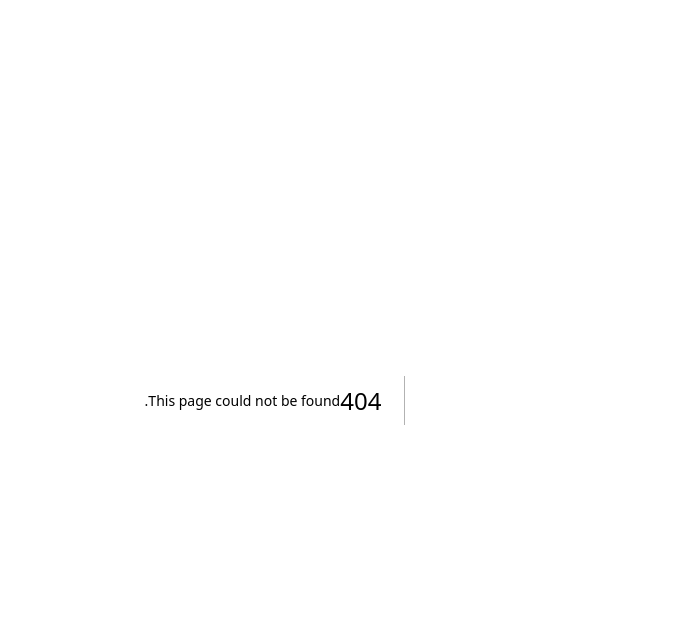
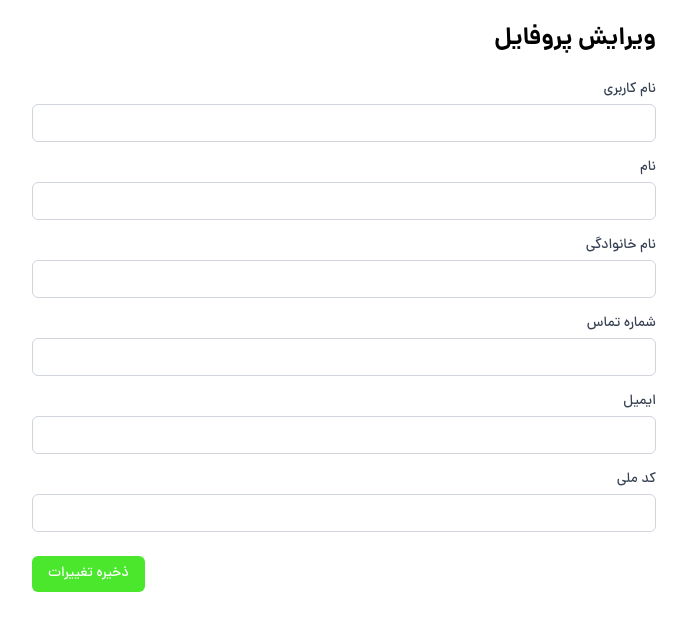
Before and after one commit to jsfather/cactus, a Next.js app: page /user/profile in a window 1280 px wide. Before the commit this address had no page. Shown: the top 630 px of the page, without its empty margins (397-1084 px from the left). Built offline with nearby package versions, Linux system fonts and the light colour scheme; no server answers.

Commit message:
Add user profile API and profile editing page

```diff
--- /dev/null
+++ b/app/lib/api/user/profile.ts
@@ -0,0 +1,25 @@
+import request from '@/app/lib/api/client';
+import { User } from '@/app/lib/types';
+
+export const getProfile = async () => {
+  const response = await request<{ data: User }>('profile');
+
+  if (!response) {
+    throw new Error('خطایی در دریافت اطلاعات پروفایل رخ داده است');
+  }
+
+  return response;
+};
+
+export const updateProfile = async (data: Partial<User>) => {
+  const response = await request<User>(`profile`, {
+    method: 'PUT',
+    body: JSON.stringify(data),
+  });
+
+  if (!response) {
+    throw new Error('خطایی در بروزرسانی پروفایل رخ داده است');
+  }
+
+  return response;
+};
--- /dev/null
+++ b/app/user/profile/page.tsx
@@ -0,0 +1,197 @@
+'use client';
+
+import { useState } from 'react';
+import { useForm } from 'react-hook-form';
+import { getProfile, updateProfile } from '@/app/lib/api/user/profile';
+
+interface FormData {
+  username: string;
+  first_name: string;
+  last_name: string;
+  phone: string;
+  email: string;
+  national_code: string;
+}
+
+interface ApiError {
+  message: string;
+  errors?: {
+    [key: string]: string[];
+  };
+}
+
+export default function Page() {
+  const [isSubmitting, setIsSubmitting] = useState(false);
+  const {
+    register,
+    handleSubmit,
+    setError,
+    formState: { errors },
+  } = useForm<FormData>();
+
+  const onSubmit = async (data: FormData) => {
+    try {
+      setIsSubmitting(true);
+      await updateProfile(data);
+      // Show success message or redirect
+    } catch (error: any) {
+      // Check if the error has a response property (axios error)
+      const apiError = error.response?.data || error;
+
+      if (apiError.errors) {
+        // Set errors for each field from the API response
+        Object.entries(apiError.errors).forEach(([field, messages]) => {
+          setError(field as keyof FormData, {
+            type: 'server',
+            message: Array.isArray(messages) ? messages[0] : messages,
+          });
+        });
+      }
+    } finally {
+      setIsSubmitting(false);
+    }
+  };
+
+  return (
+    <div className="mx-auto max-w-2xl p-6">
+      <h1 className="mb-6 text-2xl font-bold">ویرایش پروفایل</h1>
+
+      <form onSubmit={handleSubmit(onSubmit)} className="space-y-6">
+        <div className="space-y-4">
+          {/* Username Field */}
+          <div>
+            <label htmlFor="username" className="block text-sm font-medium text-gray-700">
+              نام کاربری
+            </label>
+            <input
+              type="text"
+              id="username"
+              {...register('username', { required: 'نام کاربری الزامی است' })}
+              className={`mt-1 block w-full rounded-md border px-3 py-2 text-sm ${
+                errors.username ? 'border-red-300' : 'border-gray-300'
+              }`}
+            />
+            {errors.username && (
+              <p className="mt-1 text-sm text-red-600">{errors.username.message}</p>
+            )}
+          </div>
+
+          {/* First Name Field */}
+          <div>
+            <label htmlFor="first_name" className="block text-sm font-medium text-gray-700">
+              نام
+            </label>
+            <input
+              type="text"
+              id="first_name"
+              {...register('first_name', { required: 'نام الزامی است' })}
+              className={`mt-1 block w-full rounded-md border px-3 py-2 text-sm ${
+                errors.first_name ? 'border-red-300' : 'border-gray-300'
+              }`}
+            />
+            {errors.first_name && (
+              <p className="mt-1 text-sm text-red-600">{errors.first_name.message}</p>
+            )}
+          </div>
+
+          {/* Last Name Field */}
+          <div>
+            <label htmlFor="last_name" className="block text-sm font-medium text-gray-700">
+              نام خانوادگی
+            </label>
+            <input
+              type="text"
+              id="last_name"
+              {...register('last_name', { required: 'نام خانوادگی الزامی است' })}
+              className={`mt-1 block w-full rounded-md border px-3 py-2 text-sm ${
+                errors.last_name ? 'border-red-300' : 'border-gray-300'
+              }`}
+            />
+            {errors.last_name && (
+              <p className="mt-1 text-sm text-red-600">{errors.last_name.message}</p>
+            )}
+          </div>
+
+          {/* Phone Field */}
+          <div>
+            <label htmlFor="phone" className="block text-sm font-medium text-gray-700">
+              شماره تماس
+            </label>
+            <input
+              type="tel"
+              id="phone"
+              {...register('phone', { required: 'شماره تماس الزامی است' })}
+              className={`mt-1 block w-full rounded-md border px-3 py-2 text-sm ${
+                errors.phone ? 'border-red-300' : 'border-gray-300'
+              }`}
+              dir="ltr"
+            />
+            {errors.phone && (
+              <p className="mt-1 text-sm text-red-600">{errors.phone.message}</p>
+            )}
+          </div>
+
+          {/* Email Field */}
+          <div>
+            <label htmlFor="email" className="block text-sm font-medium text-gray-700">
+              ایمیل
+            </label>
+            <input
+              type="email"
+              id="email"
+              {...register('email', {
+                pattern: {
+                  value: /^[A-Z0-9._%+-]+@[A-Z0-9.-]+\.[A-Z]{2,}$/i,
+                  message: 'آدرس ایمیل نامعتبر است',
+                },
+              })}
+              className={`mt-1 block w-full rounded-md border px-3 py-2 text-sm ${
+                errors.email ? 'border-red-300' : 'border-gray-300'
+              }`}
+              dir="ltr"
+            />
+            {errors.email && (
+              <p className="mt-1 text-sm text-red-600">{errors.email.message}</p>
+            )}
+          </div>
+
+          {/* National Code Field */}
+          <div>
+            <label htmlFor="national_code" className="block text-sm font-medium text-gray-700">
+              کد ملی
+            </label>
+            <input
+              type="text"
+              id="national_code"
+              {...register('national_code', {
+                pattern: {
+                  value: /^\d{10}$/,
+                  message: 'کد ملی باید ۱۰ رقم باشد',
+                },
+              })}
+              className={`mt-1 block w-full rounded-md border px-3 py-2 text-sm ${
+                errors.national_code ? 'border-red-300' : 'border-gray-300'
+              }`}
+              dir="ltr"
+            />
+            {errors.national_code && (
+              <p className="mt-1 text-sm text-red-600">{errors.national_code.message}</p>
+            )}
+          </div>
+        </div>
+
+        <div className="flex justify-end">
+          <button
+            type="submit"
+            disabled={isSubmitting}
+            className={`rounded-md bg-primary-600 px-4 py-2 text-sm font-medium text-white transition hover:bg-primary-700 ${
+              isSubmitting ? 'cursor-not-allowed opacity-75' : ''
+            }`}
+          >
+            {isSubmitting ? 'در حال ذخیره...' : 'ذخیره تغییرات'}
+          </button>
+        </div>
+      </form>
+    </div>
+  );
+}
```
